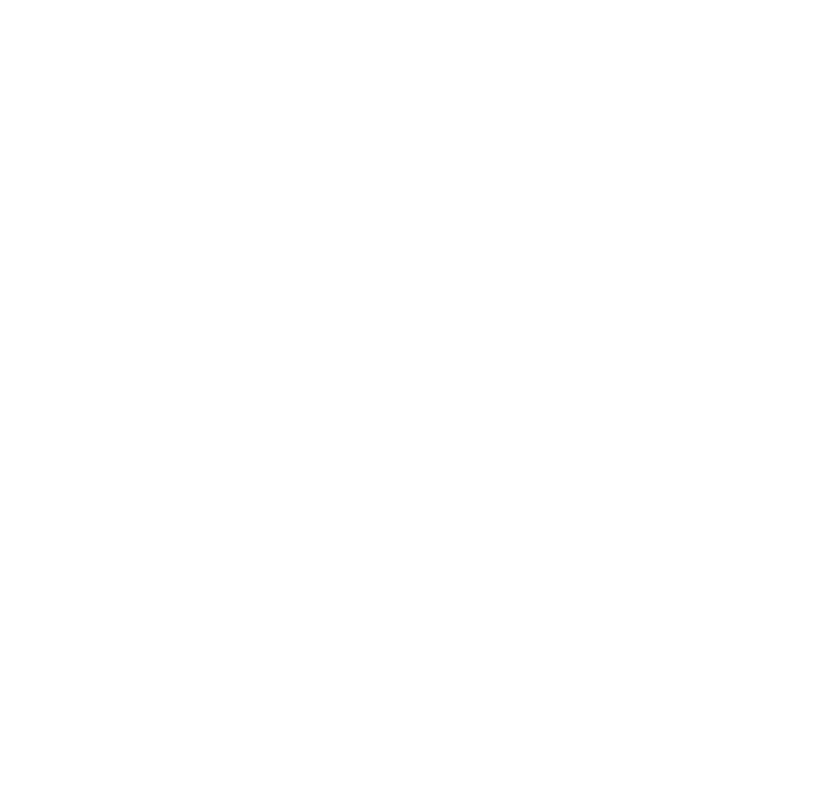
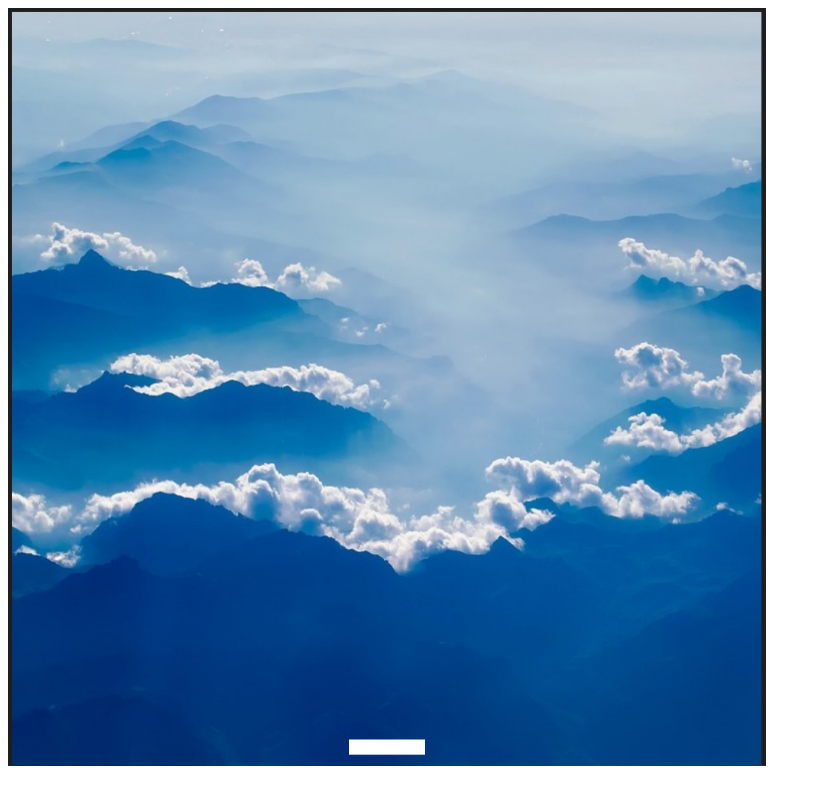
Before and after one commit to aposhiana/block-breaker, a plain HTML site: page index.html in a window 1280 px wide. Both pictures are taken after a click on the button "New Game". Shown: the whole page, without its empty margins (0-821 px from the left). Drawn offline with Linux system fonts and the light colour scheme.

Commit message:
Working on adding ball; paddle moves

```diff
--- a/index.html
+++ b/index.html
@@ -27,7 +27,7 @@
         </div>
     </div>
     <div id="game-play" class="screen">
-        <canvas id="canvas-main" width="1000" height="1000"></canvas>
+        <canvas id="canvas-main" width="1000" height="1000" style="width: 60%; height: 60%"></canvas>
     </div>
     <div id="high-scores" class="screen">
         <h3>High Scores</h3>
--- a/scripts/credits.js
+++ b/scripts/credits.js
@@ -9,7 +9,7 @@ MyGame.screens['credits'] = (function(game) {
     let props = {
         lastTimeStamp: performance.now(),
         cancelNextRequest: false
-    }
+    };
 
     let keyboard = Input.Keyboard();
 
--- a/scripts/gameplay.js
+++ b/scripts/gameplay.js
@@ -1,10 +1,13 @@
-MyGame.screens['game-play'] = (function(input, gameState, renderer) {
+MyGame.screens['game-play'] = (function(game, input, gameState, renderer) {
     'use strict';
 
     let props = {
         lastTimeStamp: performance.now(),
         cancelNextRequest: false,
-        update: countdownUpdate
+        canvas: null,
+        context: null,
+        update: countdownUpdate,
+        accumulatingSecond: 0
     };
 
     let keyboard = input.Keyboard();
@@ -14,15 +17,39 @@ MyGame.screens['game-play'] = (function(input, gameState, renderer) {
     };
 
     function initialize() {
+        console.log('game initializing...');
+
+        let imgSources = Object.assign({}, renderer.images);
+        for (let key in imgSources) {
+            if (imgSources.hasOwnProperty(key)) {
+                renderer.images[key] = new Image();
+                renderer.images[key].isReady = false;
+                renderer.images[key].onload = function() {
+                    this.isReady = true;
+                };
+                renderer.images[key].src = imgSources[key];
+            }
+        }
+
+        props.canvas = document.getElementById('canvas-main');
+        props.context = props.canvas.getContext('2d');
+
+        CanvasRenderingContext2D.prototype.clear = function() {
+            this.save();
+            this.setTransform(1, 0, 0, 1, 0, 0);
+            this.clearRect(0, 0, props.canvas.width, props.canvas.height);
+            this.restore();
+        };
+
         keyboard.registerCommand(input.keyCodes.DOM_VK_ESCAPE, function() {
             props.cancelNextRequest = true;
             game.showScreen('main-menu');
         });
         keyboard.registerCommand(input.keyCodes.DOM_VK_RIGHT, function(elapsedTime) {
-            stateChanges.paddleRight += elapsedTime;
+            stateChanges.paddleX += elapsedTime;
         });
         keyboard.registerCommand(input.keyCodes.DOM_VK_LEFT, function(elapsedTime) {
-            stateChanges.paddleLeft -= elapsedTime;
+            stateChanges.paddleX -= elapsedTime;
         });
     }
 
@@ -32,11 +59,27 @@ MyGame.screens['game-play'] = (function(input, gameState, renderer) {
 
     function countdownUpdate(elapsedTime) {
         stateChanges.paddleX = 0;
+        props.accumulatingSecond += elapsedTime;
+
+        if (gameState.getCountdown() <= 0) {
+            props.update = gamePlayUpdate;
+        }
+        else if (props.accumulatingSecond >= 1000) {
+            gameState.countdown();
+            console.log(gameState.getCountdown());
+        }
+        props.accumulatingSecond = 0;
     }
 
     function gamePlayUpdate(elapsedTime) {
-        let xChange = stateChanges.paddleX * gameState.getPaddleVelocity();
-        gameState.setPaddleX(gameState.getPaddleX += xChange);
+        let xChange = null;
+        let temp = stateChanges.paddleX * gameState.getPaddleVelocity();
+        (temp > 0) ? xChange = Math.floor(temp) : xChange = Math.ceil(temp);
+        let oldX = gameState.getPaddleX();
+        let paddleBuffer = gameState.getPaddleLength() / 2;
+        if (!((paddleBuffer + oldX + xChange) > 999) && !((oldX + xChange - paddleBuffer) < 0)) {
+            gameState.setPaddleX(oldX + xChange);
+        }
         stateChanges.paddleX = 0;
     }
 
@@ -45,7 +88,7 @@ MyGame.screens['game-play'] = (function(input, gameState, renderer) {
     }
 
     function render(elapsedTime) {
-
+        renderer.render(props.context);
     }
 
     function gameLoop(time) {
@@ -53,6 +96,7 @@ MyGame.screens['game-play'] = (function(input, gameState, renderer) {
         props.update(elapsedTime);
         processInput(elapsedTime);
         render(elapsedTime);
+        props.lastTimeStamp = time;
         if (!props.cancelNextRequest) {
             requestAnimationFrame(gameLoop);
         }
@@ -67,4 +111,4 @@ MyGame.screens['game-play'] = (function(input, gameState, renderer) {
         initialize: initialize,
         run: run
     };
-}(Input, MyGame.gameState, MyGame.renderer));
+}(MyGame.game, Input, MyGame.gameState, MyGame.renderer));
--- a/scripts/gamestate.js
+++ b/scripts/gamestate.js
@@ -1,8 +1,60 @@
 MyGame.gameState = (function() {
+
+    let props = {
+        countdown: 5
+    };
+
+    function countdown() {
+        if (props.countdown >= 0) {
+            props.countdown--;
+        }
+    }
+
+    function getCountdown() {
+        return props.countdown;
+    }
+
     let paddle = {
-        x: 0,
-        length: 40,
-        velocity: 10
+        x: 500,
+        length: 100,
+        velocity: 1
+    };
+
+    let balls = [];
+
+    function Ball() {
+        let that = {
+            sideLength: 20,
+            position: {
+                x: (paddle.x - (that.sideLength / 2)),
+                y: 960 // TODO: fix this magic number
+            },
+            velocity: {
+                x: 0,
+                y: 0,
+                get magnitude() {
+
+                },
+                set magnitude(value) {
+
+                },
+                get direction() {
+
+                },
+                set direction(value) {
+
+                }
+            }
+        }
+
+        // Initialize velocity
+
+
+        return that;
+    }
+
+    function makeNewBall() {
+        balls.push(Ball());
     }
 
     function getPaddleX() {
@@ -13,6 +65,10 @@ MyGame.gameState = (function() {
         paddle.x = value;
     }
 
+    function getPaddleLength() {
+        return paddle.length;
+    }
+
     function getPaddleVelocity() {
         return paddle.velocity;
     }
@@ -20,6 +76,10 @@ MyGame.gameState = (function() {
     return {
         getPaddleX: getPaddleX,
         setPaddleX: setPaddleX,
-        getPaddleVelocity: getPaddleVelocity
-    }
+        getPaddleLength: getPaddleLength,
+        getPaddleVelocity: getPaddleVelocity,
+        getCountdown: getCountdown,
+        countdown: countdown,
+        makeNewBall: makeNewBall
+    };
 }());
--- a/scripts/highscores.js
+++ b/scripts/highscores.js
@@ -9,7 +9,7 @@ MyGame.screens['high-scores'] = (function(game) {
     let props = {
         lastTimeStamp: performance.now(),
         cancelNextRequest: false
-    }
+    };
 
     let keyboard = Input.Keyboard();
 
--- a/scripts/renderer.js
+++ b/scripts/renderer.js
@@ -1,3 +1,42 @@
 MyGame.renderer = (function(gameState) {
+    'use strict';
 
+    // Hard coded strings to sources of images - initialize changes these to actual images
+    let images = {
+        backgroundImg: 'images/mountain-clouds.jpg'
+    };
+
+    function render(context) {
+        context.clear();
+
+        if (images.backgroundImg.isReady) {
+	    	context.drawImage(images.backgroundImg, 0, 0, 1000, 1000);
+        }
+
+        // Draw outer walls
+        context.beginPath();
+        context.strokeStyle = '#1e1e1e';
+        context.lineWidth = 10;
+        context.moveTo(0, 999);
+        context.lineTo(0, 0);
+        context.lineTo(999, 0);
+        context.lineTo(999, 999);
+        context.stroke();
+
+        let paddleLen = gameState.getPaddleLength();
+        let paddlePos = gameState.getPaddleX();
+        let startPaddle = paddlePos - (paddleLen / 2);
+        context.beginPath();
+        context.strokeStyle = '#FFFFFF';
+        context.lineWidth = 20;
+        context.lineWidth = 20;
+        context.moveTo(startPaddle, 975);
+        context.lineTo(startPaddle + paddleLen, 975)
+        context.stroke();
+    }
+
+    return {
+        render: render,
+        images: images
+    };
 }(MyGame.gameState));
```
Also changed, not shown: images/mountain-clouds.jpg (added), 1 other file.
